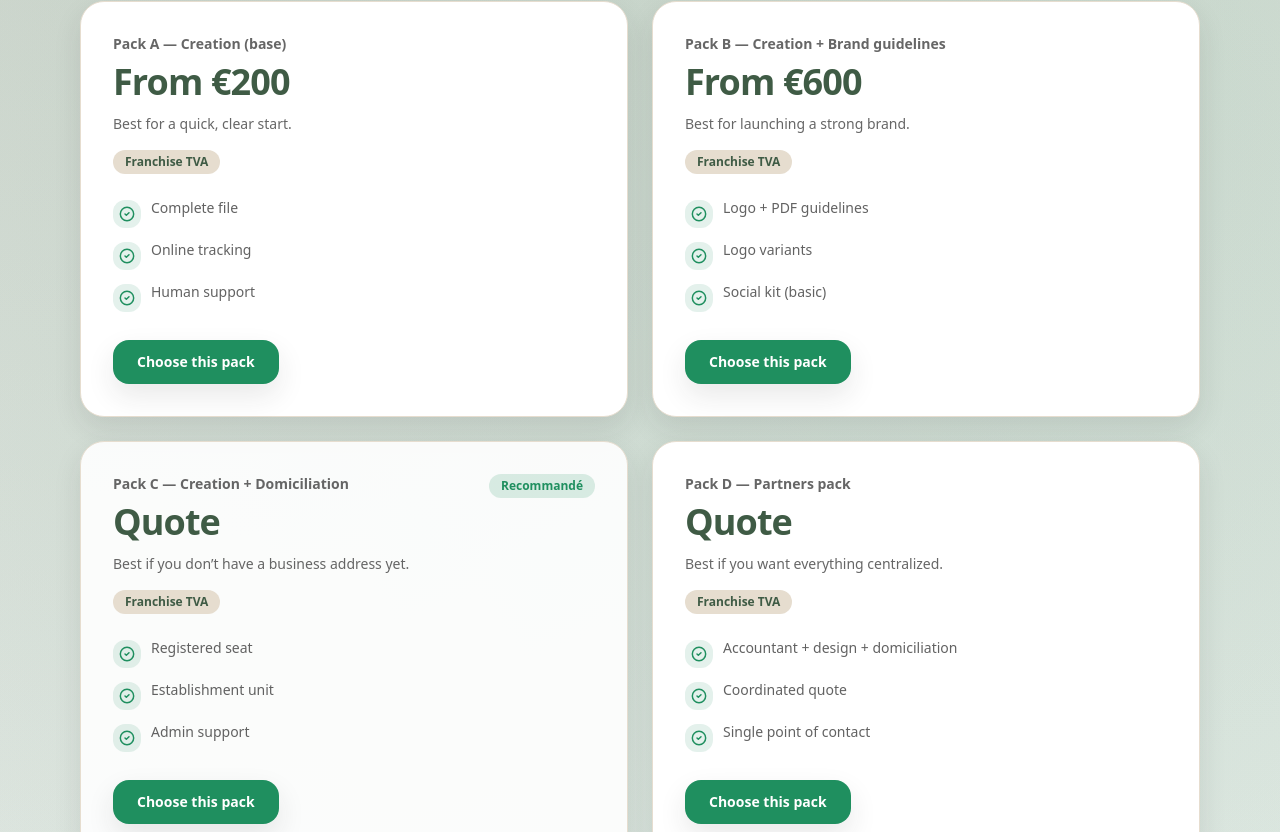
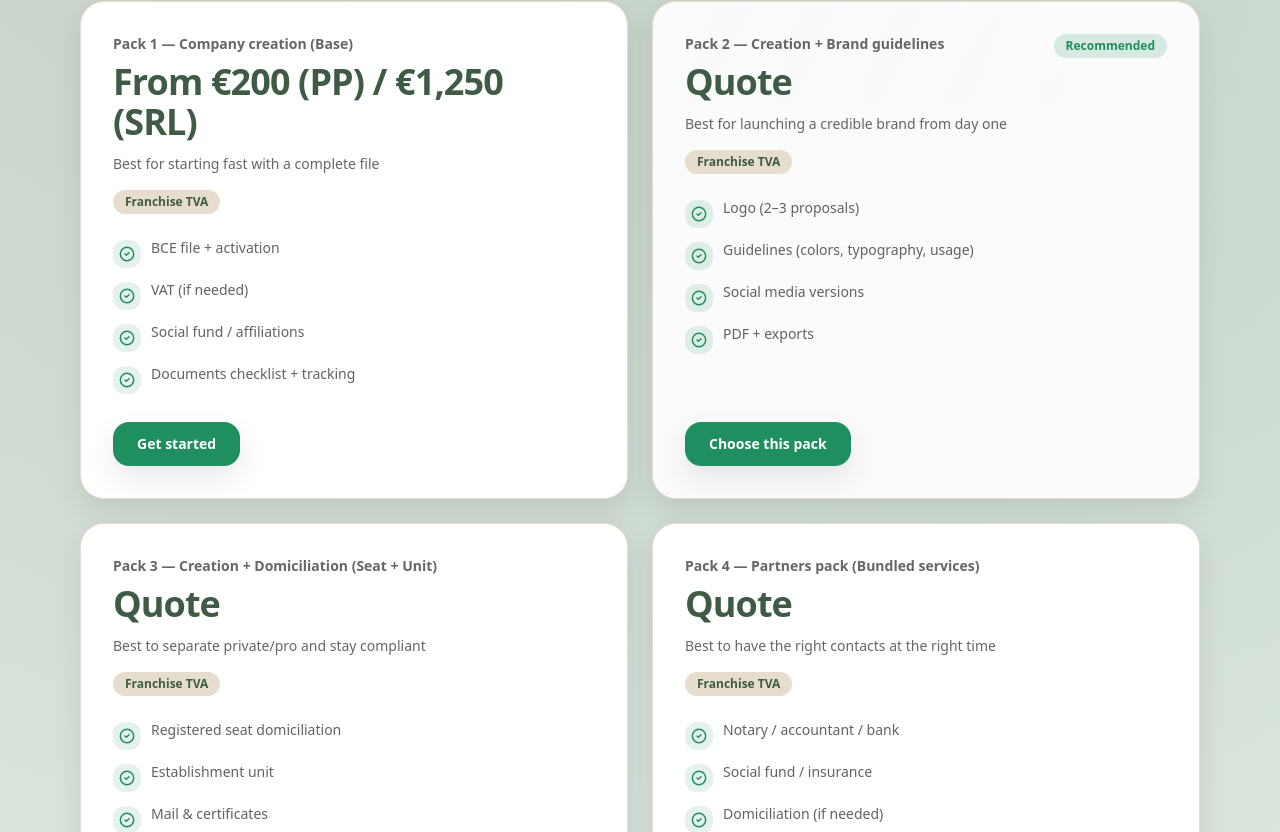
Before and after one commit to moalachach/mo-consult-final, a Next.js app: page /en in a window 1280 px wide. Shown: the part 808-1640 px from the top of the page. Built offline with nearby package versions, Linux system fonts and the light colour scheme; no server answers; the database is empty.

Commit message:
Update home packs copy + CTAs (4-pack offers)

```diff
--- a/src/app/[lang]/page.tsx
+++ b/src/app/[lang]/page.tsx
@@ -28,39 +28,62 @@ const content = {
 	    primaryCta: "Créer mon entreprise",
 	    secondaryCta: "Voir comment ça marche",
 	    trust: ["Plan financier inclus", "Dossier notaire inclus", "Paiement sécurisé"],
-	    offersTitle: "Choisissez votre situation",
-	    packsCta: "Choisir ce pack",
+	    offersTitle: "Choisissez votre service",
+	    packsCtaStart: "Commencer",
+	    packsCtaChoose: "Choisir ce pack",
+	    packsCtaPartners: "Découvrir les partenaires",
+	    packsRecommended: "Recommandé",
 	    packs: [
 	      {
 	        id: "base",
-	        title: "Pack A — Création (base)",
-	        price: "À partir de 200€",
-	        idealFor: "Idéal pour démarrer vite et clair.",
-	        bullets: ["Dossier complet", "Suivi en ligne", "Support humain"],
+	        title: "Pack 1 — Création d’entreprise (Base)",
+	        price: "À partir de 200€ (PP) / 1.250€ (SRL)",
+	        idealFor: "Idéal pour : démarrer vite avec un dossier complet",
+	        bullets: [
+	          "Dossier BCE + activation",
+	          "TVA (si nécessaire)",
+	          "Caisse sociale / affiliations",
+	          "Checklist documents + suivi",
+	        ],
 	        recommended: false,
 	      },
 	      {
 	        id: "branding",
-	        title: "Pack B — Création + Charte graphique",
-	        price: "À partir de 600€",
-	        idealFor: "Idéal pour lancer une marque solide.",
-	        bullets: ["Logo + charte PDF", "Variantes de logo", "Kit réseaux sociaux (base)"],
+	        title: "Pack 2 — Création + Charte graphique",
+	        price: "Sur devis",
+	        idealFor: "Idéal pour : lancer une marque crédible dès le 1er jour",
+	        bullets: [
+	          "Logo (2–3 propositions)",
+	          "Charte (couleurs, typographies, usages)",
+	          "Versions réseaux sociaux",
+	          "Fichier PDF + exports",
+	        ],
+	        recommended: true,
+	      },
+	      {
+	        id: "domiciliation",
+	        price: "Sur devis",
+	        title: "Pack 3 — Création + Domiciliation (Siège + UE)",
+	        idealFor: "Idéal pour : séparer privé/pro et être conforme",
+	        bullets: [
+	          "Domiciliation siège social",
+	          "Unité d’établissement",
+	          "Courrier & attestations",
+	          "Accompagnement administratif",
+	        ],
 	        recommended: false,
 	      },
 	      {
-	        id: "domiciliation",
-	        title: "Pack C — Création + Domiciliation",
+	        id: "partners",
 	        price: "Sur devis",
-	        idealFor: "Idéal si vous n’avez pas encore d’adresse pro.",
-	        bullets: ["Siège social", "Unité d’établissement", "Accompagnement administratif"],
-	        recommended: true,
-	      },
-	      {
-	        id: "partners",
-	        title: "Pack D — Pack Partenaires",
-	        price: "Sur devis",
-	        idealFor: "Idéal si vous voulez tout centraliser.",
-	        bullets: ["Comptable + design + domiciliation", "Devis coordonné", "Un seul interlocuteur"],
+	        title: "Pack 4 — Pack Partenaires (Services groupés)",
+	        idealFor: "Idéal pour : avoir les bons contacts au bon moment",
+	        bullets: [
+	          "Notaire / comptable / banque",
+	          "Caisse sociale / assurances",
+	          "Domiciliation (si besoin)",
+	          "Mise en relation + suivi",
+	        ],
 	        recommended: false,
 	      },
 	    ],
@@ -209,39 +232,62 @@ const content = {
     primaryCta: "Start mijn bedrijf",
 	    secondaryCta: "Bekijk hoe het werkt",
 	    trust: ["Financieel plan inbegrepen", "Notarisdossier inbegrepen", "Veilige betaling"],
-	    offersTitle: "Kies uw situatie",
-	    packsCta: "Kies dit pack",
+	    offersTitle: "Kies uw pakket",
+	    packsCtaStart: "Starten",
+	    packsCtaChoose: "Kies dit pakket",
+	    packsCtaPartners: "Bekijk partners",
+	    packsRecommended: "Aanbevolen",
 	    packs: [
 	      {
 	        id: "base",
-	        title: "Pack A — Oprichting (basis)",
-	        price: "Vanaf €200",
-	        idealFor: "Ideaal om snel en duidelijk te starten.",
-	        bullets: ["Volledig dossier", "Online opvolging", "Menselijke ondersteuning"],
+	        title: "Pakket 1 — Bedrijf oprichten (Basis)",
+	        price: "Vanaf €200 (PP) / €1.250 (SRL)",
+	        idealFor: "Ideaal om snel te starten met een volledig dossier",
+	        bullets: [
+	          "BCE-dossier + activatie",
+	          "BTW (indien nodig)",
+	          "Sociaal fonds / aansluitingen",
+	          "Documentenchecklist + opvolging",
+	        ],
 	        recommended: false,
 	      },
 	      {
 	        id: "branding",
-	        title: "Pack B — Oprichting + huisstijl",
-	        price: "Vanaf €600",
-	        idealFor: "Ideaal voor een sterke merkstart.",
-	        bullets: ["Logo + PDF-huisstijl", "Logo varianten", "Social kit (basis)"],
+	        title: "Pakket 2 — Oprichting + Huisstijl",
+	        price: "Offerte",
+	        idealFor: "Ideaal om meteen een geloofwaardig merk te lanceren",
+	        bullets: [
+	          "Logo (2–3 voorstellen)",
+	          "Huisstijl (kleuren, typografie, gebruik)",
+	          "Social media versies",
+	          "PDF + exports",
+	        ],
+	        recommended: true,
+	      },
+	      {
+	        id: "domiciliation",
+	        price: "Offerte",
+	        title: "Pakket 3 — Oprichting + Domicilie (Zetel + UE)",
+	        idealFor: "Ideaal om privé/pro te scheiden en conform te blijven",
+	        bullets: [
+	          "Domicilie maatschappelijke zetel",
+	          "Vestigingseenheid",
+	          "Post & attesten",
+	          "Administratieve begeleiding",
+	        ],
 	        recommended: false,
 	      },
 	      {
-	        id: "domiciliation",
-	        title: "Pack C — Oprichting + domicilie",
+	        id: "partners",
 	        price: "Offerte",
-	        idealFor: "Ideaal als u nog geen professioneel adres hebt.",
-	        bullets: ["Maatschappelijke zetel", "Vestigingseenheid", "Administratieve begeleiding"],
-	        recommended: true,
-	      },
-	      {
-	        id: "partners",
-	        title: "Pack D — Partnerpack",
-	        price: "Offerte",
-	        idealFor: "Ideaal als u alles wilt centraliseren.",
-	        bullets: ["Accountant + design + domicilie", "Gecombineerde offerte", "Eén aanspreekpunt"],
+	        title: "Pakket 4 — Partners (gegroepeerde diensten)",
+	        idealFor: "Ideaal om de juiste contacten op het juiste moment te hebben",
+	        bullets: [
+	          "Notaris / accountant / bank",
+	          "Sociaal fonds / verzekeringen",
+	          "Domicilie (indien nodig)",
+	          "Intro + opvolging",
+	        ],
 	        recommended: false,
 	      },
 	    ],
@@ -389,39 +435,62 @@ const content = {
     primaryCta: "Start my company",
 	    secondaryCta: "See how it works",
 	    trust: ["Financial plan included", "Notary package included", "Secure payment"],
-	    offersTitle: "Choose your situation",
-	    packsCta: "Choose this pack",
+	    offersTitle: "Choose your pack",
+	    packsCtaStart: "Get started",
+	    packsCtaChoose: "Choose this pack",
+	    packsCtaPartners: "Explore partners",
+	    packsRecommended: "Recommended",
 	    packs: [
 	      {
 	        id: "base",
-	        title: "Pack A — Creation (base)",
-	        price: "From €200",
-	        idealFor: "Best for a quick, clear start.",
-	        bullets: ["Complete file", "Online tracking", "Human support"],
+	        title: "Pack 1 — Company creation (Base)",
+	        price: "From €200 (PP) / €1,250 (SRL)",
+	        idealFor: "Best for starting fast with a complete file",
+	        bullets: [
+	          "BCE file + activation",
+	          "VAT (if needed)",
+	          "Social fund / affiliations",
+	          "Documents checklist + tracking",
+	        ],
 	        recommended: false,
 	      },
 	      {
 	        id: "branding",
-	        title: "Pack B — Creation + Brand guidelines",
-	        price: "From €600",
-	        idealFor: "Best for launching a strong brand.",
-	        bullets: ["Logo + PDF guidelines", "Logo variants", "Social kit (basic)"],
+	        title: "Pack 2 — Creation + Brand guidelines",
+	        price: "Quote",
+	        idealFor: "Best for launching a credible brand from day one",
+	        bullets: [
+	          "Logo (2–3 proposals)",
+	          "Guidelines (colors, typography, usage)",
+	          "Social media versions",
+	          "PDF + exports",
+	        ],
+	        recommended: true,
+	      },
+	      {
+	        id: "domiciliation",
+	        price: "Quote",
+	        title: "Pack 3 — Creation + Domiciliation (Seat + Unit)",
+	        idealFor: "Best to separate private/pro and stay compliant",
+	        bullets: [
+	          "Registered seat domiciliation",
+	          "Establishment unit",
+	          "Mail & certificates",
+	          "Admin support",
+	        ],
 	        recommended: false,
 	      },
 	      {
-	        id: "domiciliation",
-	        title: "Pack C — Creation + Domiciliation",
+	        id: "partners",
 	        price: "Quote",
-	        idealFor: "Best if you don’t have a business address yet.",
-	        bullets: ["Registered seat", "Establishment unit", "Admin support"],
-	        recommended: true,
-	      },
-	      {
-	        id: "partners",
-	        title: "Pack D — Partners pack",
-	        price: "Quote",
-	        idealFor: "Best if you want everything centralized.",
-	        bullets: ["Accountant + design + domiciliation", "Coordinated quote", "Single point of contact"],
+	        title: "Pack 4 — Partners pack (Bundled services)",
+	        idealFor: "Best to have the right contacts at the right time",
+	        bullets: [
+	          "Notary / accountant / bank",
+	          "Social fund / insurance",
+	          "Domiciliation (if needed)",
+	          "Intro + follow-up",
+	        ],
 	        recommended: false,
 	      },
 	    ],
@@ -645,7 +714,7 @@ export default async function Page({ params }: { params: Promise<{ lang: string
                     </p>
                     <p className="mt-3 text-sm text-[rgba(43,43,43,0.72)]">{p.idealFor}</p>
                   </div>
-                  {p.recommended ? <Badge tone="accent">Recommandé</Badge> : null}
+                  {p.recommended ? <Badge tone="accent">{t.packsRecommended}</Badge> : null}
                 </div>
 
                 <div className="mt-4 flex flex-wrap gap-2">
@@ -666,10 +735,18 @@ export default async function Page({ params }: { params: Promise<{ lang: string
 
               <div className="mt-7 inline-flex">
                 <ButtonLink
-                  href={`/${lang}/creer-entreprise?pack=${encodeURIComponent(p.id)}`}
+                  href={
+                    p.id === "partners"
+                      ? `/${lang}/#partenaires`
+                      : `/${lang}/creer-entreprise?pack=${encodeURIComponent(p.id)}`
+                  }
                   className="w-full whitespace-nowrap sm:w-auto"
                 >
-                  {t.packsCta}
+                  {p.id === "base"
+                    ? t.packsCtaStart
+                    : p.id === "partners"
+                      ? t.packsCtaPartners
+                      : t.packsCtaChoose}
                 </ButtonLink>
               </div>
             </Card>
```
